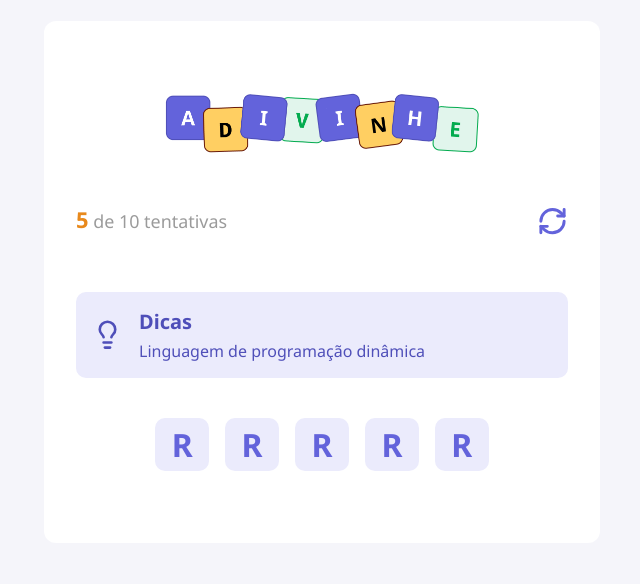
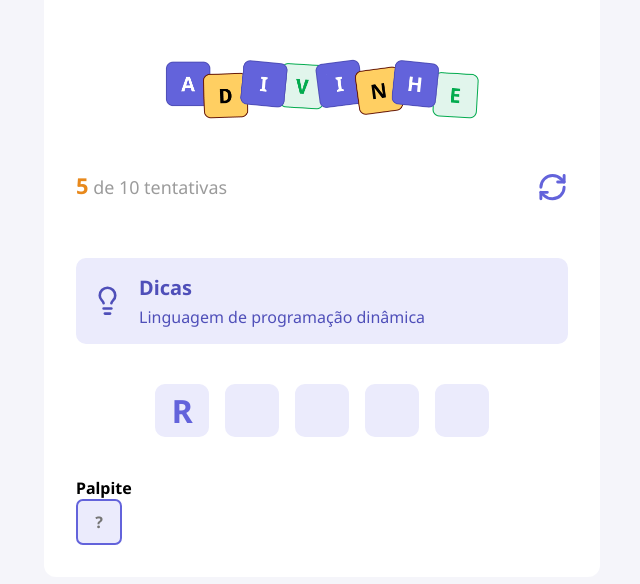
Before and after one commit to ViniciusLegacy/game-guess, a React (Vite) app: page / in a window 1280 px wide. Shown: the part 118-702 px from the top of the page, without its empty margins (318-958 px from the left). Built offline with nearby package versions, Linux system fonts and the light colour scheme.

Commit message:
feat:create input component

```diff
--- a/src/App.tsx
+++ b/src/App.tsx
@@ -1,5 +1,6 @@
 import { Letters } from "./components/Letters"
 import { Header } from "./components/Header"
+import { Input } from "./components/Input"
 import { Tip } from "./components/Tip"
 
 import styles from "./app.module.css"
@@ -19,10 +20,16 @@
 
         <div className={styles.word}>
           <Letters value="R" />
-          <Letters value="R" />
-          <Letters value="R" />
-          <Letters value="R" />
-          <Letters value="R" />
+          <Letters value="" />
+          <Letters value="" />
+          <Letters value="" />
+          <Letters value="" />
+        </div>
+
+        <h4>Palpite</h4>
+
+        <div>
+          <Input autoFocus maxLength={1} placeholder="?" />
         </div>
       </main>
     </div>
--- /dev/null
+++ b/src/components/Input/index.tsx
@@ -0,0 +1,7 @@
+import styles from "./styles.module.css"
+
+type Props = React.ComponentProps<"input">
+
+export function Input({ ...rest }: Props){
+    return <input type="text" className={styles.input} {...rest} />
+}
--- /dev/null
+++ b/src/components/Input/styles.module.css
@@ -0,0 +1,16 @@
+.input {
+    width: 2.87rem;
+    height: 2.87rem;
+    border-radius: 0.43rem;
+
+    background-color: #ebebfc;
+    border: 2px solid #6363db;
+    color: #6363db;
+
+    text-transform: uppercase;
+    text-align: center;
+    font-size: 1rem;
+    font-weight: 700;
+
+    outline: none;
+}
--- a/src/global.css
+++ b/src/global.css
@@ -15,6 +15,11 @@
     font-optical-sizing: auto;
 }
 
+input {
+    font-family: "Noto Sans", serif;
+    font-optical-sizing: auto;
+}
+
 button {
     cursor: pointer;
     transition: filter 0.2s;
```
